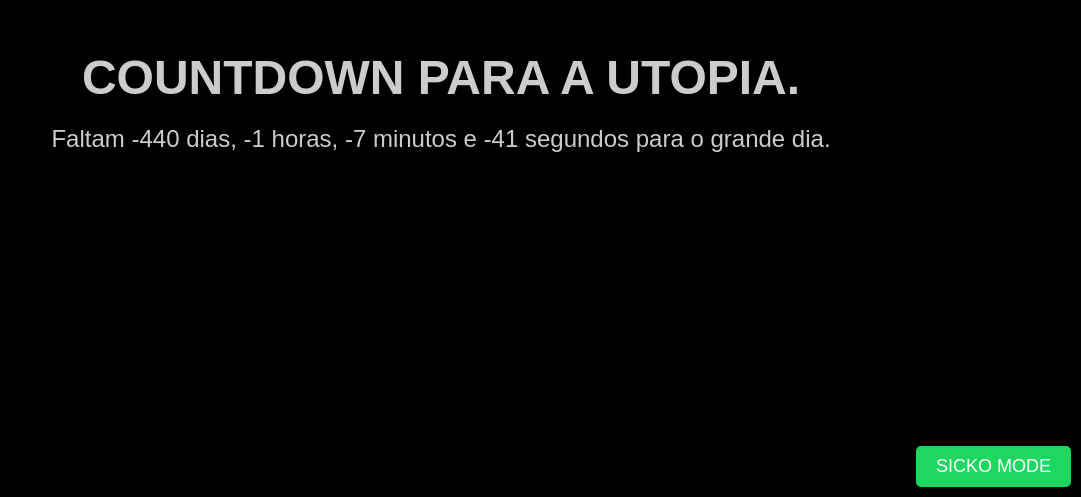
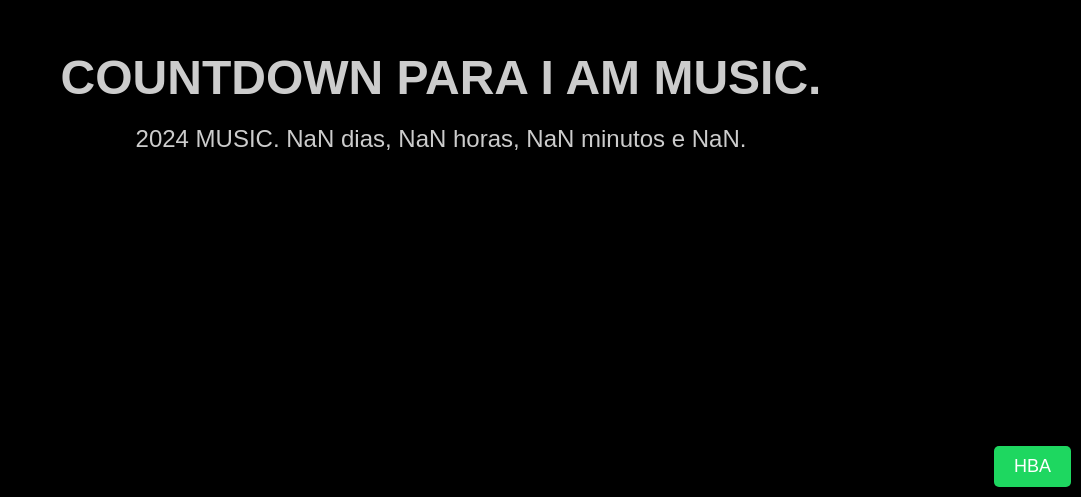
Before and after one commit to yuukierr/utopia, a plain HTML site: page index.html in a window 1280 px wide. Shown: the part 303-800 px from the top of the page, without its empty margins (199-1280 px from the left). Drawn offline with Linux system fonts and the light colour scheme.

Commit message:
Update index.html

```diff
--- a/index.html
+++ b/index.html
@@ -45,13 +45,13 @@
 </head>
 <body>
 <!--  <audio src="SUA_MUSICA.mp3" autoplay loop></audio> -->
-  <h1>COUNTDOWN PARA A UTOPIA.</h1>
+  <h1>COUNTDOWN PARA I AM MUSIC.</h1>
   <p id="countdown"></p>
-  <a class="button" href="https://open.spotify.com/track/2xLMifQCjDGFmkHkpNLD9h?si=b89f6ca90d974484">SICKO MODE</a>
+  <a class="button" href="https://youtu.be/Ho6evSsYjDY">HBA</a>
 
   <script>
     // Defina a data de destino (21 de junho de 2023 às 00h)
-    const targetDate = new Date('Jun 21, 2023 00:00:00').getTime();
+    const targetDate = new Date('Set 13, 2024 00:00:00').getTime();
 
     // Atualize o contador a cada segundo
     setInterval(() => {
@@ -69,7 +69,7 @@
 
       // Exiba a contagem regressiva na página
       document.getElementById('countdown').innerHTML =
-        `Faltam ${days} dias, ${hours} horas, ${minutes} minutos e ${seconds} segundos para o grande dia.`;
+        `2024 MUSIC. ${days} dias, ${hours} horas, ${minutes} minutos e ${seconds}.`;
 
     }, 1000);
   </script>
```
